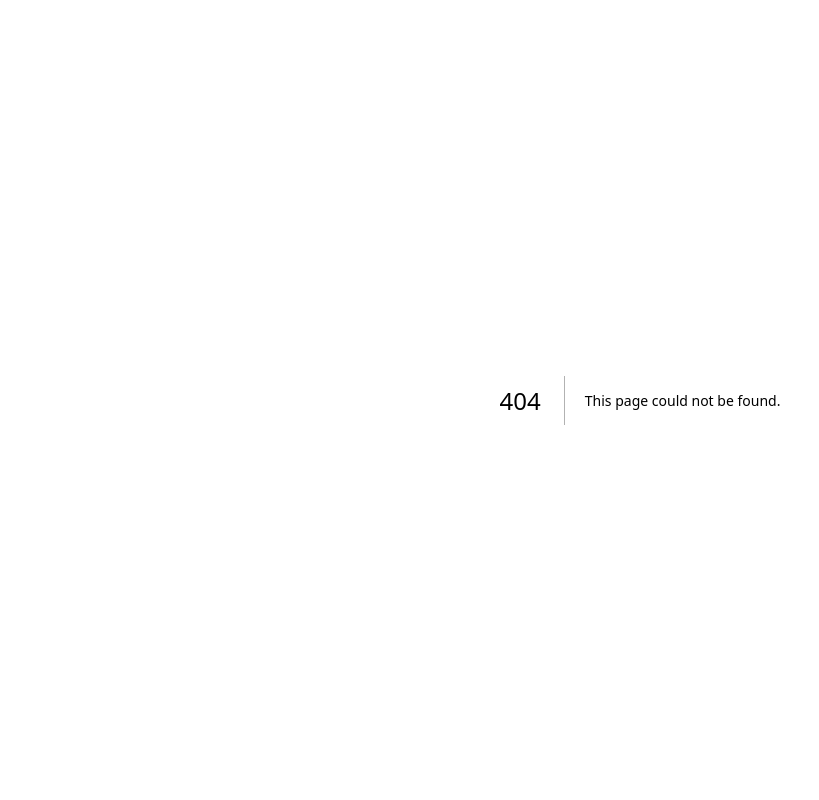
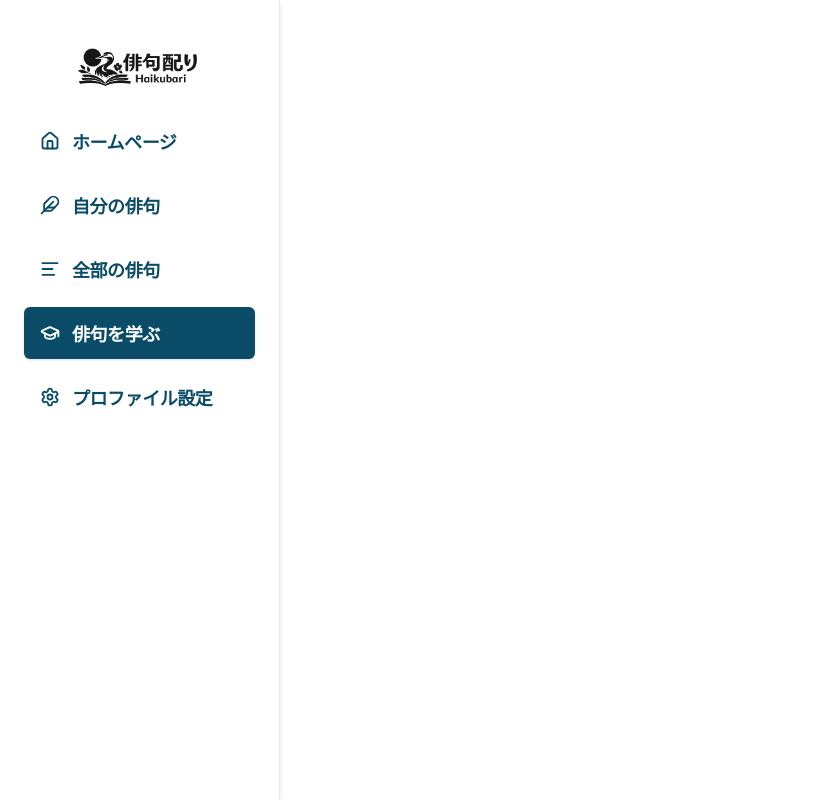
Before and after one commit to Rayya12/Haikubari-FE, a Next.js app: page /dashboard/common/learn in a window 1280 px wide. Before the commit this address had no page. Shown: the whole page, without its empty margins (0-819 px from the left). Built offline with nearby package versions, Linux system fonts and the light colour scheme.

Commit message:
feat: completing the navbar

```diff
--- /dev/null
+++ b/app/dashboard/common/all-haiku/page.tsx
@@ -0,0 +1,3 @@
+export default function allHaiku(){
+    return <div></div>
+}
--- /dev/null
+++ b/app/dashboard/common/learn/page.tsx
@@ -0,0 +1,3 @@
+export default function learn(){
+    return <div></div>
+}
--- /dev/null
+++ b/app/dashboard/common/my-haiku/page.tsx
@@ -0,0 +1,3 @@
+export default function myHaiku(){
+    return <div></div>
+}
--- a/app/dashboard/common/page.tsx
+++ b/app/dashboard/common/page.tsx
@@ -1,3 +1,5 @@
 export default function common(){
-    return <div></div>
+    return (<div className="bg-ateneo-blue min-h-screen">
+        halo
+    </div>)
 }
--- /dev/null
+++ b/app/dashboard/common/settings/page.tsx
@@ -0,0 +1,3 @@
+export default function setting(){
+    return <div></div>
+}
--- a/app/globals.css
+++ b/app/globals.css
@@ -13,8 +13,8 @@
 }
 
 @theme inline {
-  --color-background: var(--background);
-  --color-foreground: var(--foreground);
+  --color-whiteku: var(--background);
+  --color-blackku: var(--foreground);
   --font-sans: var(--font-geist-sans);
   --font-mono: var(--font-geist-mono);
   --color-ateneo-blue : var(--ateneo-blue);
--- a/app/lib/action.tsx
+++ b/app/lib/action.tsx
@@ -260,5 +260,4 @@ export async function  handleLogin(prevState:{error?:String} | null,formData:For
     })
 
     redirect("/dashboard")
-
 }
--- a/app/ui/sideNav.tsx
+++ b/app/ui/sideNav.tsx
@@ -1,26 +1,53 @@
 "use client";
 import Link from "next/link";
 import { usePathname } from "next/navigation";
-import {Home,Feather,AlignLeft,GraduationCap,Settings, Icon} from "lucide-react"
+import {Home,Feather,AlignLeft,GraduationCap,Settings} from "lucide-react"
 import Image from "next/image";
+import clsx from "clsx";
 
 const items = [
-    {href:"/dashboard",label:"ホームページ",icon:Home},
-    {href:"/dashboard/my-haiku",label:"自分の俳句",icon:Feather},
-    {href:"/dashboard/all-haiku",label:"全部の俳句",icon:AlignLeft},
-    {href:"/dashboard/learn",label:"俳句を学ぶ",icon:GraduationCap},
-    {href:"/dashboard/settings",label:"プロファイル設定",icon:Settings},
+    {href:"/dashboard/common",label:"ホームページ",icon:Home},
+    {href:"/dashboard/common/my-haiku",label:"自分の俳句",icon:Feather},
+    {href:"/dashboard/common/all-haiku",label:"全部の俳句",icon:AlignLeft},
+    {href:"/dashboard/common/learn",label:"俳句を学ぶ",icon:GraduationCap},
+    {href:"/dashboard/common/settings",label:"プロファイル設定",icon:Settings},
 ]
 
-export default function sidebarNav(){
+export default function SidebarNav(){
     const pathname = usePathname();
 
     return(
-        <aside className="bg-white h-screen w-70 border-r border-slate-200 shadow-md">
-            {/** Header or Logo */}
-            <div className="px-6 pt-8 pb-6">
-                <Image src={"/blacklogo.png"} alt="俳句配りのロゴ" width={200} height={200}/>
-            </div>
-        </aside>
+        <aside className="bg-white h-screen w-[280px] border-r border-slate-200 shadow-md p-4">
+  <div className="pt-8 pb-6">
+    <Image src="/blacklogo.png" alt="俳句配りのロゴ" width={300} height={300} />
+  </div>
+
+  <nav className="px-2">
+    <ul className="space-y-3">
+      {items.map((it) => {
+        const active = pathname === it.href
+        const Icon = it.icon
+
+        return (
+          <li key={it.href}>
+            <Link
+              href={it.href}
+              className={clsx(
+                "group relative flex w-full items-center gap-3 rounded-md px-4 py-3 transition-colors",
+                active
+                  ? " bg-ateneo-blue text-white shadow-sm"
+                  : "text-ateneo-blue hover:bg-slate-100"
+              )}
+            >
+              <Icon className="h-5 w-5" strokeWidth={2.2} />
+              <span className="text-lg font-bold tracking-tight">{it.label}</span>
+            </Link>
+          </li>
+        )
+      })}
+    </ul>
+  </nav>
+</aside>
+
     )
 }
--- a/package.json
+++ b/package.json
@@ -9,6 +9,7 @@
     "lint": "eslint"
   },
   "dependencies": {
+    "clsx": "^2.1.1",
     "lucide-react": "^0.563.0",
     "next": "16.1.3",
     "react": "19.2.3",
```
Also changed, not shown: 1 other file (tests, documents, lock files or other folders).
